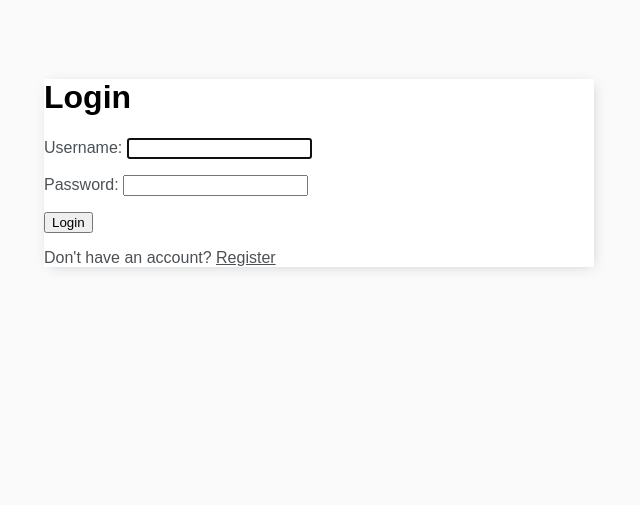
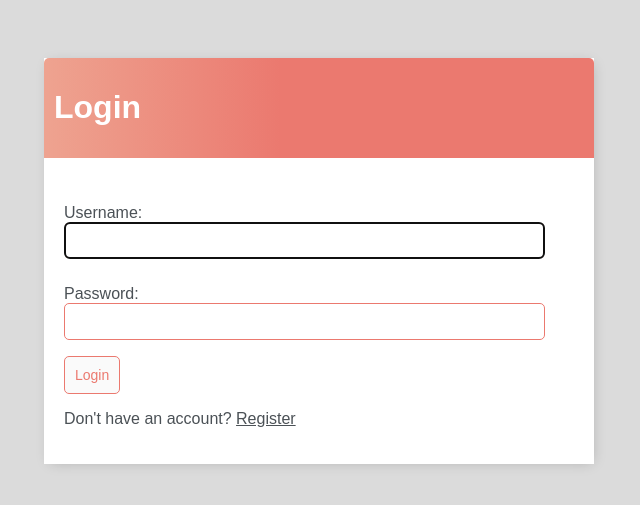
Before and after one commit to jenish-codes/Todo-list-project-using-Django, a Django app: page /login/ in a window 1280 px wide. Shown: the top 505 px of the page, without its empty margins (321-961 px from the left). Run offline with Django 4.2, Linux system fonts and the light colour scheme.

Commit message:
Styling Compleated
- CSS styling compleated -ready to work on readme.md

```diff
--- a/base/templates/base/login.html
+++ b/base/templates/base/login.html
@@ -1,13 +1,17 @@
 {% extends 'base/main.html' %}
 {% block title %}Todo - Login{% endblock %}
 {% block content %}
-<body>
+
+<div class="header-bar">
     <h1>Login</h1>
+</div>
 
+<div class="card-body">
     <form action="" method="post">
         {% csrf_token %}
         {{ form.as_p }}
-        <input type="submit" value="Login">
+        <input class="button" type="submit" value="Login">
     </form>
     <p>Don't have an account? <a href="{% url 'register' %}">Register</a></p>
+</div>
     {% endblock %}
--- a/base/templates/base/main.html
+++ b/base/templates/base/main.html
@@ -7,7 +7,7 @@
     <title>{% block title %}{% endblock %}</title>
     <style>
         body {
-            background-color: #fafafa;
+            background-color: #d6d6d6da;
             font-family: sans-serif;
             padding-top: 50px;
         }
@@ -41,6 +41,89 @@
             color: rgba(247, 247, 247);
             text-decoration: none;
         }
+
+        .task-wrapper {
+            display: flex;
+            align-items: center;
+            justify-content: space-between;
+            padding: 20px;
+            background-color: #fff;
+            border-top: 1px solid rgb(226,226,226);
+        }
+
+        .task-title {
+            display: flex;
+        }
+
+        .task-title a {
+            text-decoration: none;
+            color: #4b5156;
+            margin-left: 10px;
+        }
+
+        .task-complete-icon {
+            height: 20px;
+            width: 20px;
+            background-color: rgb(105, 192, 105);
+            border-radius: 50%;
+        }
+
+        .task-incomplete-icon {
+            height: 20px;
+            width: 20px;
+            background-color: rgb(194, 194, 194);
+            border-radius: 50%;
+        }
+
+        .delete-link {
+            text-decoration: none;
+            font-weight: 900;
+            color: #cf4949;
+            font-size: 22px;
+            line-height: 0;
+        }
+
+        #search-add-wrapper {
+            display: flex;
+            justify-content: space-between;
+            align-items: center;
+            padding: 10px;
+        }
+
+        #add-link {
+            color: #eb796f;
+            text-decoration: none;
+            font-size: 42px;
+            text-shadow: 1px 1px #81413b;
+        }
+
+        input[type=text],input[type=password], textarea {
+            border: 1px solid #eb796f;
+            border-radius: 5px;
+            padding: 10px;
+            width: 90%;
+        }
+
+        label {
+            padding-top: 10px !important;
+            display: block;
+        }
+
+        .button {
+            border: 1px solid #eb796f;
+            background-color: #fafafa;
+            color: #eb796f;
+            padding: 10px;
+            font-size: 14px;
+            border-radius: 5px;
+            cursor: pointer;
+            text-decoration: none;
+        }
+
+        .card-body {
+            padding: 20px;
+        }
+
     </style>
 </head>
 <body>
```
Also changed, not shown: base/templates/base/register.html (+15 -5 lines), base/templates/base/task_confirm_delete.html (+8 -3 lines), base/templates/base/task_form.html (+9 -4 lines), base/templates/base/task_list.html (+24 -20 lines), db.sqlite3.
